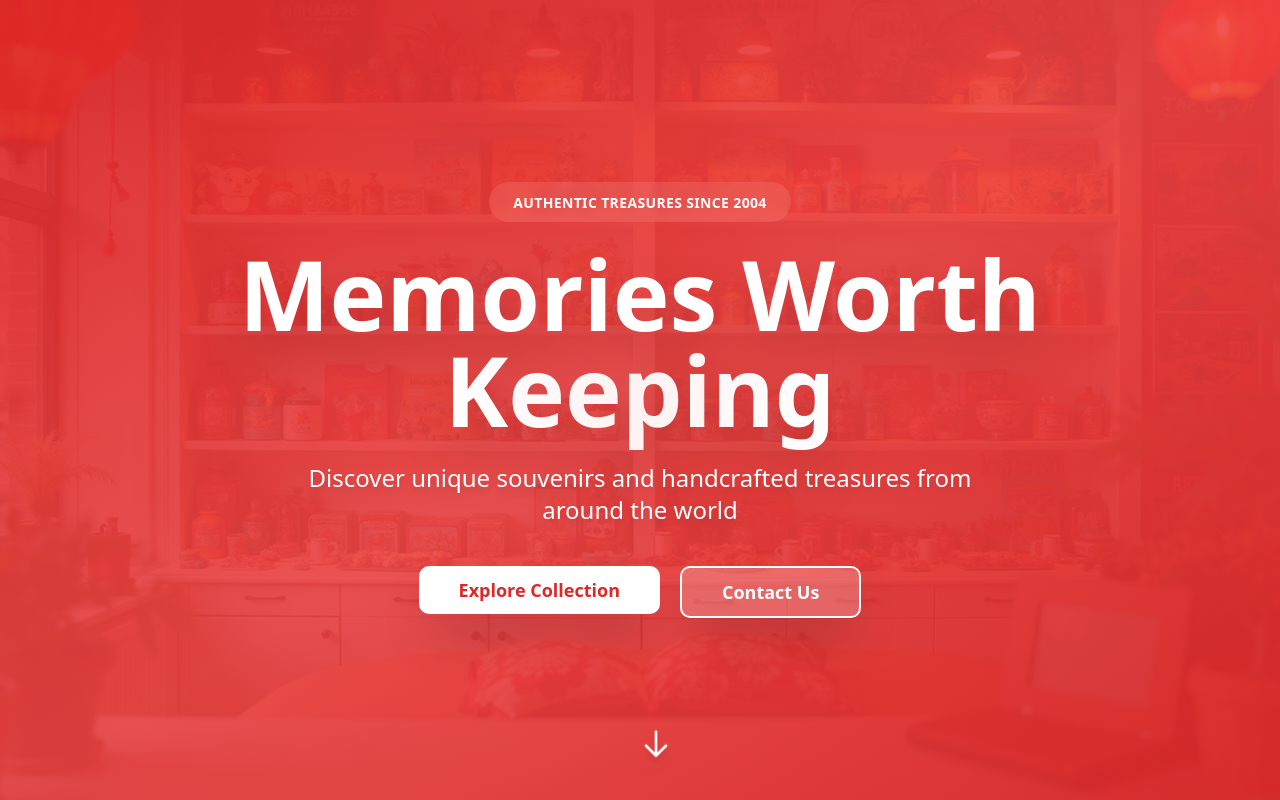
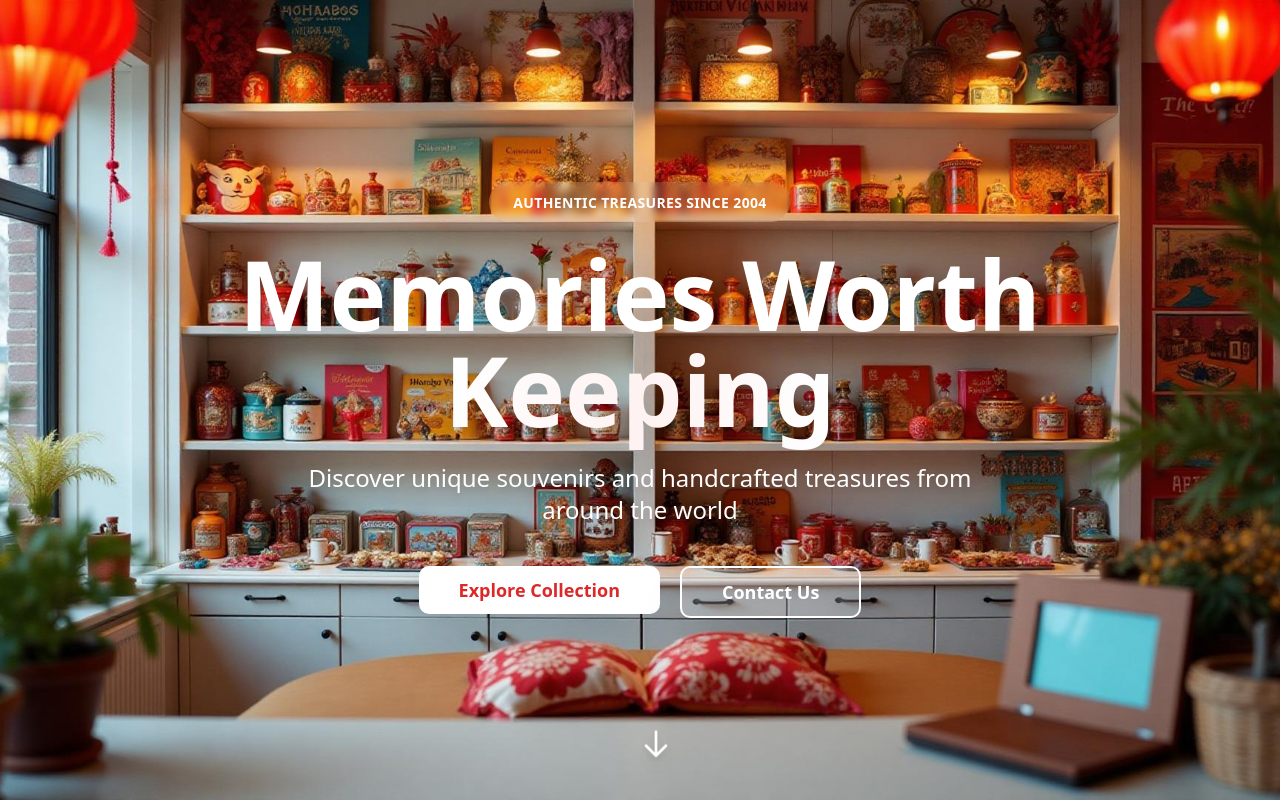
Before and after one commit to elsie-r308/souvenir-sparkle, a React (Vite) app: page / in a window 1280 px wide. Shown: the top 800 px of the page. Built offline with nearby package versions, Linux system fonts and the light colour scheme; the HTML template or start-up script is replaced by a standard one.

Commit message:
Remove hero overlay on landing
Eliminate the gradient/text-overlay in the landing hero by removing the overlay div/styles, leaving the background image unobstructed for clearer text.

```diff
--- a/src/components/Hero.tsx
+++ b/src/components/Hero.tsx
@@ -8,7 +8,6 @@ const Hero = () => {
         className="absolute inset-0 bg-cover bg-center z-0"
         style={{ backgroundImage: `url(${heroImage})` }}
       >
-        <div className="absolute inset-0 bg-gradient-to-br from-primary/95 via-accent/90 to-primary/95"></div>
       </div>
 
       <div className="relative z-10 container mx-auto px-4 py-20 text-center text-primary-foreground">
```
